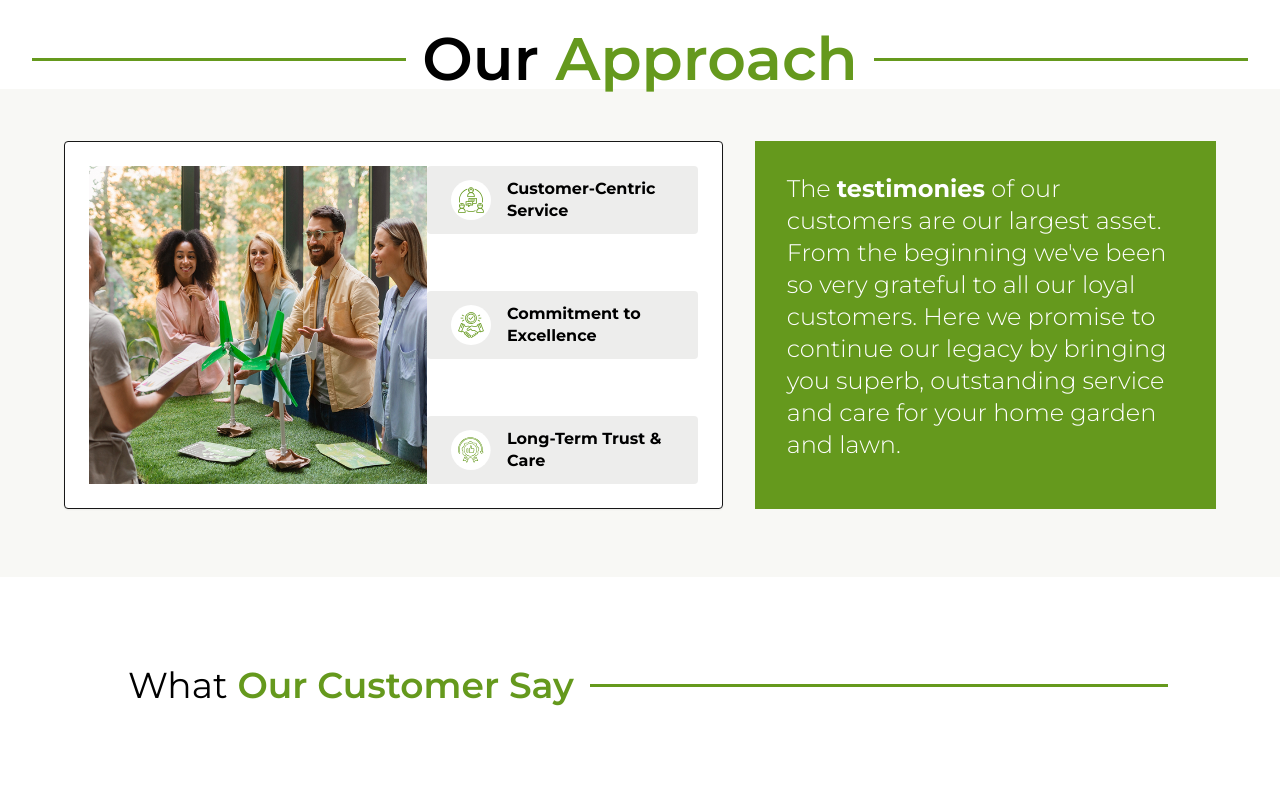
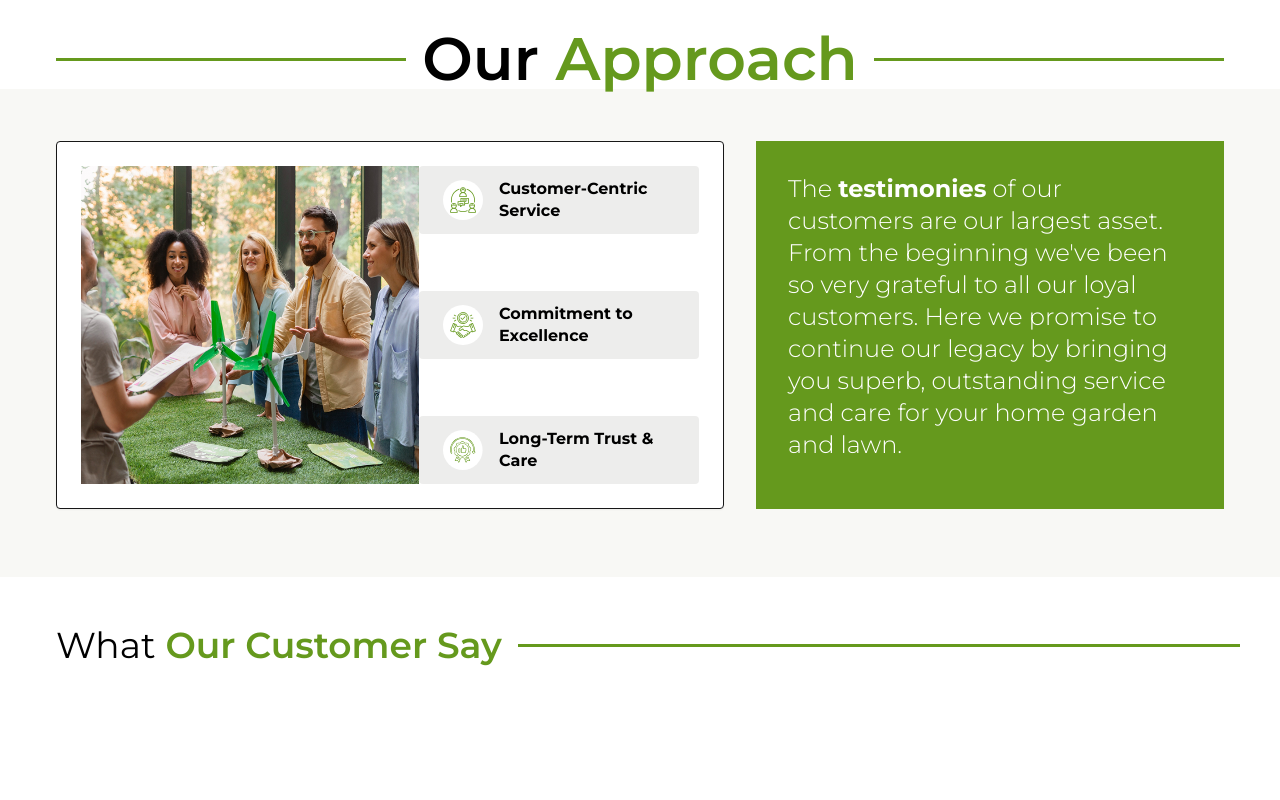
Before and after one commit to farjad-khalil/remirez-check, a Next.js app: page /about in a window 1280 px wide. Shown: the part 1420-2220 px from the top of the page. Built offline with nearby package versions, Linux system fonts and the light colour scheme.

Commit message:
Layout alignments fixed

```diff
--- a/src/app/(main)/about/page.tsx
+++ b/src/app/(main)/about/page.tsx
@@ -5,6 +5,7 @@ import Testimonials from '@/components/aboutus/testimonials'
 import Contact from '@/components/aboutus/contact'
 import Hero from '@/components/HeroSection/hero'
 import { hero_data_aboutus } from '@/constants/constants'
+import { DividerLeft } from '@/components/Divider/divider'
 const AboutUs = () => {
   return (
     <div className="">
@@ -16,6 +17,8 @@ const AboutUs = () => {
       />
       <OurStory />
       <OurApproach />
+
+      <DividerLeft t1={'What'} t2={'Our Customer Say'} />
       <Testimonials />
       <Contact />
     </div>
--- a/src/app/page.tsx
+++ b/src/app/page.tsx
@@ -35,6 +35,7 @@ export default function Home() {
         <DividerLeft t1="Why" t2="Choose Us" />
         <ChooseUs />
 
+        <DividerLeft t1={'What'} t2={'Our Customer Say'} />
         <Testimonial />
 
         <div id="contact-section">
--- a/src/components/Divider/divider.tsx
+++ b/src/components/Divider/divider.tsx
@@ -7,7 +7,7 @@ export function DividerCenter({ t1, t2 }: { t1: string; t2: string }) {
       initial={{ opacity: 0, y: 30 }}
       whileInView={{ opacity: 1, y: 0 }}
       transition={{ duration: 0.6, ease: 'easeOut' }}
-      className="flex items-center w-full bg-white md:pt-12 md:px-8 pt-4 px-4 max-sm:px-5"
+      className="flex items-center w-full bg-white md:pt-12 md:px-14 pt-4 px-4 max-sm:px-5"
     >
       <motion.div
         initial={{ scaleX: 0 }}
@@ -38,7 +38,7 @@ export function DividerLeft({ t1, t2 }: { t1: string; t2: string }) {
       initial={{ opacity: 0, x: -50 }}
       whileInView={{ opacity: 1, x: 0 }}
       transition={{ duration: 0.6, ease: 'easeOut' }}
-      className="flex items-center w-full bg-white pt-12 px-5 pb-8 md:pb-16 md:px-8 max-sm:px-2"
+      className="flex items-center w-full bg-white pt-12 px-5 pb-8 md:pb-16 md:px-10 max-sm:px-2"
     >
       <motion.h2
         initial={{ opacity: 0 }}
--- a/src/components/Home/Contact.tsx
+++ b/src/components/Home/Contact.tsx
@@ -114,7 +114,7 @@ export default function ContactForm() {
             className="relative order-2 md:order-1 mt-6 md:mt-0 md:h-full flex items-end justify-center md:justify-start"
             variants={slideIn('right')}
           >
-            <div className="relative md:absolute md:-left-4 md:-bottom-8 md:h-[110%]">
+            <div className="relative md:absolute  md:-bottom-11 md:h-[110%]">
               <Image
                 src="/assets/home/person-2.png"
                 alt="Landscaper with plants and tools"
--- a/src/components/Home/choose.tsx
+++ b/src/components/Home/choose.tsx
@@ -35,7 +35,7 @@ const slideInRight = {
 
 export default function ChooseUs() {
   return (
-    <section className="bg-neonGreen text-white relative overflow-visible">
+    <section className="bg-neonGreen text-white relative overflow-visible ">
       <div className="max-w-7xl mx-auto relative md:pb-5">
         {/* Mobile Layout */}
         <div className="block md:hidden">
@@ -110,7 +110,7 @@ export default function ChooseUs() {
         </div>
 
         {/* Desktop Layout */}
-        <div className="hidden md:flex">
+        <div className="hidden md:flex ">
           <motion.div
             className="w-1/2 p-12"
             initial="hidden"
@@ -148,7 +148,7 @@ export default function ChooseUs() {
             whileInView="visible"
             viewport={{ once: true, amount: 0.3 }}
           >
-            <div className="absolute right-0 bottom-4 h-[calc(100%+4rem)]">
+            <div className="absolute right-7 bottom-4 h-[calc(100%+4rem)]">
               <Image
                 src="/assets/home/person-1.png"
                 alt="Landscaper with plants"
--- a/src/components/Services/section.tsx
+++ b/src/components/Services/section.tsx
@@ -57,7 +57,7 @@ export default function Section({
 
   return (
     <section
-      className={`p-14  max-lg:px-8 max-lg:pr-5 max-sm:p-6 ${index % 2 == 0 ? 'bg-lightGreen' : 'bg-lightGray2'}  mb-24 overflow-hidden`}
+      className={`p-14 px-10  max-lg:px-8 max-lg:pr-5 max-sm:p-6 ${index % 2 == 0 ? 'bg-lightGreen' : 'bg-lightGray2'}  mb-24 overflow-hidden`}
     >
       <div className="flex flex-col md:flex-row items-start justify-center gap-4 ">
         {/* Left Image Section */}
@@ -137,7 +137,7 @@ export default function Section({
           </motion.h2>
 
           {/* Features List */}
-          <div className="mt-6 space-y-6 px-4 md:px-10 md:text-lg">
+          <div className="mt-1 space-y-4 px-4 md:px-10 md:text-lg">
             {[
               { h: h1, d: desc_1 },
               { h: h2, d: desc_2 },
--- a/src/components/aboutus/ourapproach.jsx
+++ b/src/components/aboutus/ourapproach.jsx
@@ -12,7 +12,7 @@ export default function OurApproach() {
         <div className=" mx-auto ">
           <DividerCenter t1={'Our'} t2={'Approach'} />
 
-          <div className="grid  custom-1170:grid-cols-12 gap-8 mt-8 p-5 px-16 max-sm:px-4">
+          <div className="grid  custom-1170:grid-cols-12 gap-8 mt-8 p-5 px-14 max-sm:px-4">
             <div className="bg-white p-6 rounded-sm shadow-sm flex lg:flex-row  flex-col justify-around max-lg:items-center custom-1170:col-span-7 border border-solid border-primary ">
               <Image
                 src="/assets/aboutus/our_team.png"
```
